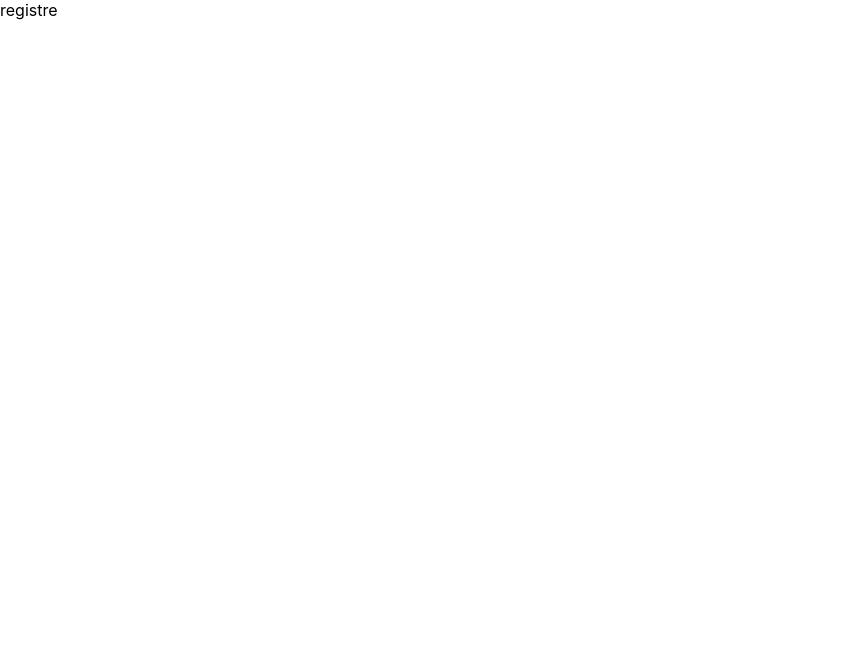
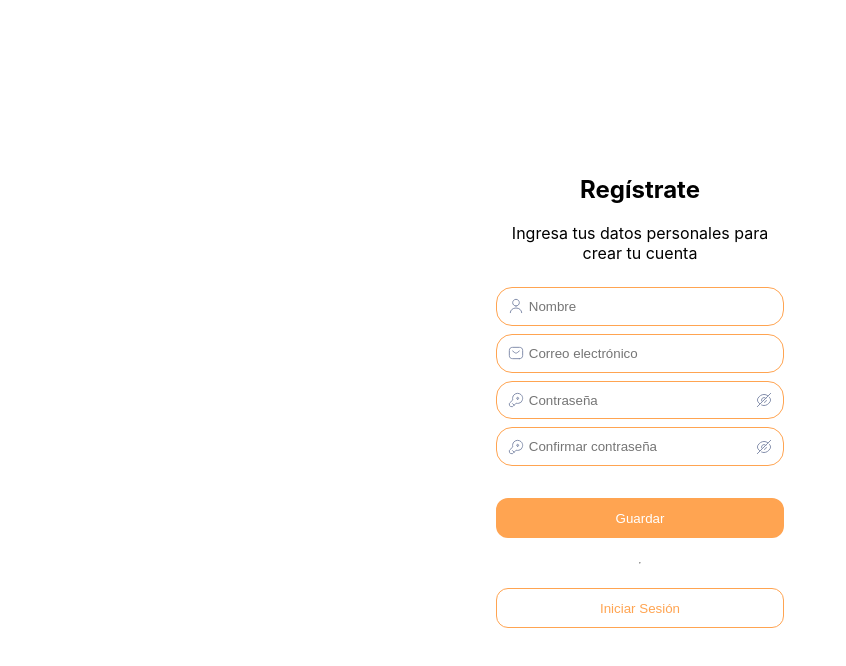
Before and after one commit to ridaoc19/eCommerce_hilde, a React (Create React App) app in the folder client/: page /hilde/registre in a window 1280 px wide. Shown: the top 666 px of the page, without its empty margins (0-846 px from the left). Built offline with nearby package versions, Linux system fonts and the light colour scheme.

Commit message:
feat(auth): creation reset and registre

```diff
--- a/client/src/components/hooks/useOnChange.tsx
+++ b/client/src/components/hooks/useOnChange.tsx
@@ -10,11 +10,22 @@ function useOnChange(initialState: FormState) {
   const handleOnChange = (fieldName: keyof FormState, { target }: ChangeEvent<HTMLInputElement>,) => {
     const { name, value } = target
     const { message, stop } = validation({ name, value })
+console.log(message, stop);
 
-    !stop && setChange(prevState => ({ ...prevState, [fieldName]: { ...prevState[fieldName], change: value, message: message } }));
+  setChange(prevState => ({ ...prevState, [fieldName]: { ...prevState[fieldName], change: value, message: message } }));
   };
 
   return { change, handleOnChange };
 }
 
 export default useOnChange;
+
+
+// ABC
+// Una letra mayúscula
+// abc
+// Una letra minúscula
+// 123
+// Un número
+// ***
+// Mínimo 8 caracteres
--- a/client/src/components/utils/validation.ts
+++ b/client/src/components/utils/validation.ts
@@ -28,6 +28,9 @@ export default function validation({ name, value }: { name: string, value: strin
       }
       break;
 
+    case "name":
+      if (value.length > 5) return error = ({ ...error, message: "debe de terner mas", stop: false })
+      break
 
     default: return error;
   }
--- a/client/src/pages/_pages.scss
+++ b/client/src/pages/_pages.scss
@@ -1 +1,3 @@
 @import './authenticate/login/login';
+@import './authenticate/reset/reset';
+@import './authenticate/registre/registre';
--- a/client/src/pages/authenticate/login/index.tsx
+++ b/client/src/pages/authenticate/login/index.tsx
@@ -28,14 +28,15 @@ function Login() {
 
         <main>
           <div className="form__input--content">
-            <Input svg={{ type: "email" }} styleClass="login_email" errorMessage={email.message}>
-              <input type="email" placeholder="Correo electrónico" value={email.change} onChange={(event) => handleOnChange('email', event)} name="email" />
-            </Input>
+            <Input svg={{ type: "email" }} styleClass="login_email" errorMessage={email.message}
+              input={{ type: "email", placeholder: "Correo electrónico", value: email.change, handleOnChange, name: "email" }}
+            />
 
             <Input
-              svg={{ type: "padlock" }} svgTwo={{ type: "openEye" }} styleClass="login--password" errorMessage={password.message}>
-              <input type="password" placeholder="Contraseña" value={password.change} onChange={(event) => handleOnChange("password", event)} name="password" />
-            </Input>
+              svg={{ type: "padlock" }} svgTwo={{ type: "eye" }} styleClass="login--password" errorMessage={password.message}
+              input={{ type: "password", placeholder: "Contraseña", value: password.change, handleOnChange, name: "password" }}
+            />
+
           </div>
 
           <div className="form__button--content">
@@ -45,10 +46,12 @@ function Login() {
               </Link>
             </div>
             <input type="submit" className="button_dark" value="Iniciar Sesión" />
-            <input type="submit" className="button_dark" value="Volver" />
+            <Link to={'/registre'}>
+              <input type="submit" className="button_dark" value="Crear cuenta" />
+            </Link>
             <hr />
-            <Link to={'/registre'}>
-              <button className="button_light">Crear cuenta</button>
+            <Link to={'/'}>
+              <input type="submit" className="button_light" value="Volver" />
             </Link>
           </div>
         </main>
--- /dev/null
+++ b/client/src/pages/authenticate/registre/_registre.scss
@@ -0,0 +1,44 @@
+.registre__form--container {
+  height       : 100vh;
+  width        : 100vw;
+  display      : grid;
+  place-content: center;
+
+  form {
+    display  : grid;
+    gap      : 0.5rem;
+    max-width: 18rem;
+
+    header {
+      display    : grid;
+      place-items: center;
+
+      h2 {
+        margin: 0.2rem 0;
+      }
+
+      p {
+        text-align: center;
+      }
+    }
+
+    main {
+      display: grid;
+      gap    : 2rem;
+
+      .form__input--content {
+        display: grid;
+        gap    : 0.5rem;
+      }
+
+      .form__button--content {
+        display: grid;
+        gap    : 1rem;
+
+        .button__reset--content {
+          text-align: right;
+        }
+      }
+    }
+  }
+}
--- a/client/src/pages/authenticate/registre/index.tsx
+++ b/client/src/pages/authenticate/registre/index.tsx
@@ -1,9 +1,66 @@
-import React from 'react';
+import { Link } from "react-router-dom";
+import Svg from "../../../components/assets/Svg";
+import useOnChange from "../../../components/hooks/useOnChange";
+import Input from "../../../styles/content/input/Input";
+// import Ejemplo from "./Pes";
+
+const initialState = {
+  name: { change: "", message: "" },
+  email: { change: "", message: "" },
+  password: { change: "", message: "" },
+  confirmPassword: { change: "", message: "" },
+}
 
 function Registre() {
+  const { change: { name, email, password, confirmPassword }, handleOnChange } = useOnChange(initialState)
+
+  const handleOnSubmit = (event: React.FormEvent<HTMLFormElement>) => {
+    event.preventDefault();
+  };
+
   return (
-    <div>
-      registre
+    <div className="registre__form--container">
+      <form onSubmit={handleOnSubmit} className="registre__form--content">
+
+        <header className="form__header--content">
+          <h2>Regístrate</h2>
+          <p>Ingresa tus datos personales para crear tu cuenta</p>
+        </header>
+
+        <main>
+          <div className="form__input--content">
+            <Input svg={{ type: "user" }} styleClass="registre_name" errorMessage={name.message}
+              input={{ name: "name", type: "text", placeholder: "Nombre", value: name.change, handleOnChange }}
+            />
+
+
+            <Input svg={{ type: "email" }} styleClass="registre_email" errorMessage={email.message}
+              input={{ name: "email", type: "email", placeholder: "Correo electrónico", value: email.change, handleOnChange }}
+            />
+
+
+            <Input
+              svg={{ type: "padlock" }} svgTwo={{ type: "eye" }} styleClass="registre--password" errorMessage={password.message}
+              input={{ name: "password", type: "password", placeholder: "Contraseña", value: password.change, handleOnChange }}
+            />
+
+
+            <Input
+              svg={{ type: "padlock" }} svgTwo={{ type: "eye" }} styleClass="registre--confirmPassword" errorMessage={confirmPassword.message}
+              input={{ name: "confirmPassword", type: "password", placeholder: "Confirmar contraseña", value: confirmPassword.change, handleOnChange }}
+            />
+
+          </div>
+
+          <div className="form__button--content">
+            <input type="submit" className="button_dark" value="Guardar" />
+            <hr />
+            <Link to={'/login'}>
+              <input type="submit" className="button_light" value="Iniciar Sesión" />
+            </Link>
+          </div>
+        </main>
+      </form>
     </div>
   );
 }
--- /dev/null
+++ b/client/src/pages/authenticate/reset/_reset.scss
@@ -0,0 +1,39 @@
+.reset__form--container {
+  height       : 100vh;
+  width        : 100vw;
+  display      : grid;
+  place-content: center;
+
+  form {
+    display  : grid;
+    gap      : 0.5rem;
+    max-width: 18rem;
+
+    header {
+      display    : grid;
+      place-items: center;
+
+      h2 {
+        margin: 0.2rem 0;
+      }
+
+      p {
+        text-align: center;
+      }
+    }
+
+    main {
+      display: grid;
+      gap    : 1rem;
+
+      .form__input--content {
+        display: grid;
+      }
+
+      .form__button--content {
+        display: grid;
+        gap    : 1rem;
+      }
+    }
+  }
+}
--- a/client/src/pages/authenticate/reset/index.tsx
+++ b/client/src/pages/authenticate/reset/index.tsx
@@ -1,9 +1,46 @@
 import React from 'react';
+import Svg from '../../../components/assets/Svg';
+import Input from '../../../styles/content/input/Input';
+import { Link } from 'react-router-dom';
+import useOnChange from '../../../components/hooks/useOnChange';
+
+const initialState = {
+  email: { change: "", message: "" },
+}
 
 function Reset() {
+
+  const { change: { email }, handleOnChange } = useOnChange(initialState)
+
+  const handleOnSubmit = (event: React.FormEvent<HTMLFormElement>) => {
+    event.preventDefault();
+  };
+
   return (
-    <div>
-      reset
+    <div className="reset__form--container">
+      <form onSubmit={handleOnSubmit} className="reset__form--content">
+
+        <header className="form__header--content">
+          <h2>Recuperar contraseña</h2>
+          <p>Ingresa el correo electrónico que tienes registrado</p>
+        </header>
+
+        <main>
+          <div className="form__input--content">
+            <Input svg={{ type: "email" }} styleClass="reset_email" errorMessage={email.message}
+              input={{ type: "email", placeholder: "Correo electrónico", value: email.change, handleOnChange, name: "email" }}
+            />
+
+          </div>
+
+          <div className="form__button--content">
+            <input type="submit" className="button_dark" value="Enviar correo" />
+            <Link to={'/login'}>
+              <input type="submit" className="button_light" value={`Volver`} />
+            </Link>
+          </div>
+        </main>
+      </form>
     </div>
   );
 }
--- a/client/src/styles/content/input/Input.tsx
+++ b/client/src/styles/content/input/Input.tsx
@@ -1,9 +1,9 @@
-import { ReactNode } from 'react';
+import { ReactNode, useState, MouseEvent } from 'react';
 import Svg from '../../../components/assets/Svg';
 
 interface Props {
-  children: ReactNode,
-  svg: {
+  // children: ReactNode,
+  svg?: {
     type: string,
     height?: number,
     width?: number,
@@ -16,10 +16,23 @@ interface Props {
     color?: string
   }
   styleClass: string,
-  errorMessage: string
+  errorMessage: string,
+  input: {
+    type?: string,
+    placeholder: string,
+    value: string,
+    handleOnChange: (fieldName: string, event: React.ChangeEvent<HTMLInputElement>) => void;
+    name: string
+  }
 }
 
-function Input({ children, svg, svgTwo, styleClass, errorMessage }: Props) {
+function Input({ svg, svgTwo, styleClass, errorMessage, input }: Props) {
+  const [toggle, setToggle] = useState(false)
+
+  const handleOnClick = (event: MouseEvent<HTMLButtonElement>) => {
+    event.preventDefault();
+    setToggle(data => data ? false : true)
+  }
 
   return (
     <div className={`input input__container--${styleClass}`}>
@@ -27,11 +40,12 @@ function Input({ children, svg, svgTwo, styleClass, errorMessage }: Props) {
       <div className={`${errorMessage ? "input_error" : "input_brand"} input__content--${styleClass}`}>
         <span>
           <span className={`input__svg--${styleClass}`}>
-            {Svg({ type: svg.type, height: svg.height || 16, width: svg.width || 16, color: errorMessage ? "#DB2424" : svg.color ? svg.color : "#848FAC" })}
+            {svg && Svg({ type: svg.type, height: svg.height || 16, width: svg.width || 16, color: errorMessage ? "#DB2424" : svg.color ? svg.color : "#848FAC" })}
           </span>
-          {children}
-          <span className={`input__svgTwo--${styleClass}`}>
-            {svgTwo && Svg({ type: svgTwo.type, height: svgTwo.height || 16, width: svgTwo.width || 16, color: errorMessage ? "#DB2424" : svg.color ? svg.color : "#848FAC" })}
+          <input type={input.type !== "password" ? input.type : toggle ? "text" : input.type} placeholder={input.placeholder} value={input.value}
+            onChange={(event) => input.handleOnChange(input.name, event)} name={input.name} />
+          <span className={`input__svgTwo--${styleClass}`} onClick={handleOnClick} >
+            {svgTwo && Svg({ type: svgTwo.type !== "eye" ? svgTwo.type : toggle ? "openEye" : "closedEye", height: svgTwo.height || 16, width: svgTwo.width || 16, color: errorMessage ? "#DB2424" : svgTwo.color ? svgTwo.color : "#848FAC" })}
           </span>
         </span>
       </div>
--- a/client/src/styles/content/input/_input.scss
+++ b/client/src/styles/content/input/_input.scss
@@ -50,7 +50,13 @@
                 outline      : none;
                 margin       : 0;
                 width        : 100%;
+
+                &:-webkit-autofill {
+                    -webkit-box-shadow: 0 0 0 30px white inset !important;
+                }
             }
+
+
         }
     }
 
```
Also changed, not shown: client/src/components/assets/Svg.tsx (+26 -1 lines).
